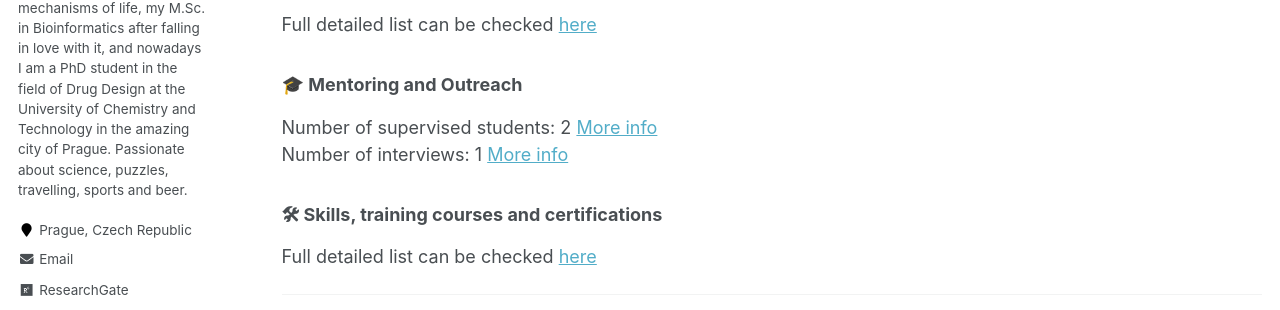
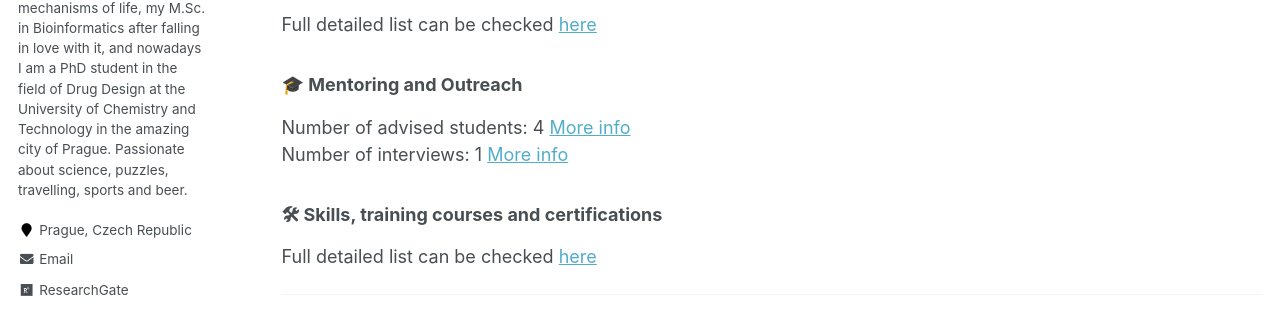
Before and after one commit to Iagea/iagea.github.io, a Jekyll site: the page built from _pages/cv.md, in a window 1280 px wide and 900 px high, scrolled down 1367 px. Shown: the part 287-597 px from the top of the window. Built offline with Jekyll 4.4.1, drawn with Linux system fonts in a browser that asks for light colours; some web fonts are replaced.

Commit message:
Update cv.md

```diff
--- a/_pages/cv.md
+++ b/_pages/cv.md
@@ -74,7 +74,7 @@ Full detailed list can be checked [here](https://iagea.github.io/talks/)
 
 ### 🎓 Mentoring and Outreach
 
-Number of supervised students: 2 [More info](https://iagea.github.io/teaching/supervision)
+Number of advised students: 4 [More info](https://iagea.github.io/teaching/supervision)
 Number of interviews: 1 [More info](https://iagea.github.io/media/)
 
 ### 🛠 Skills, training courses and certifications
```
